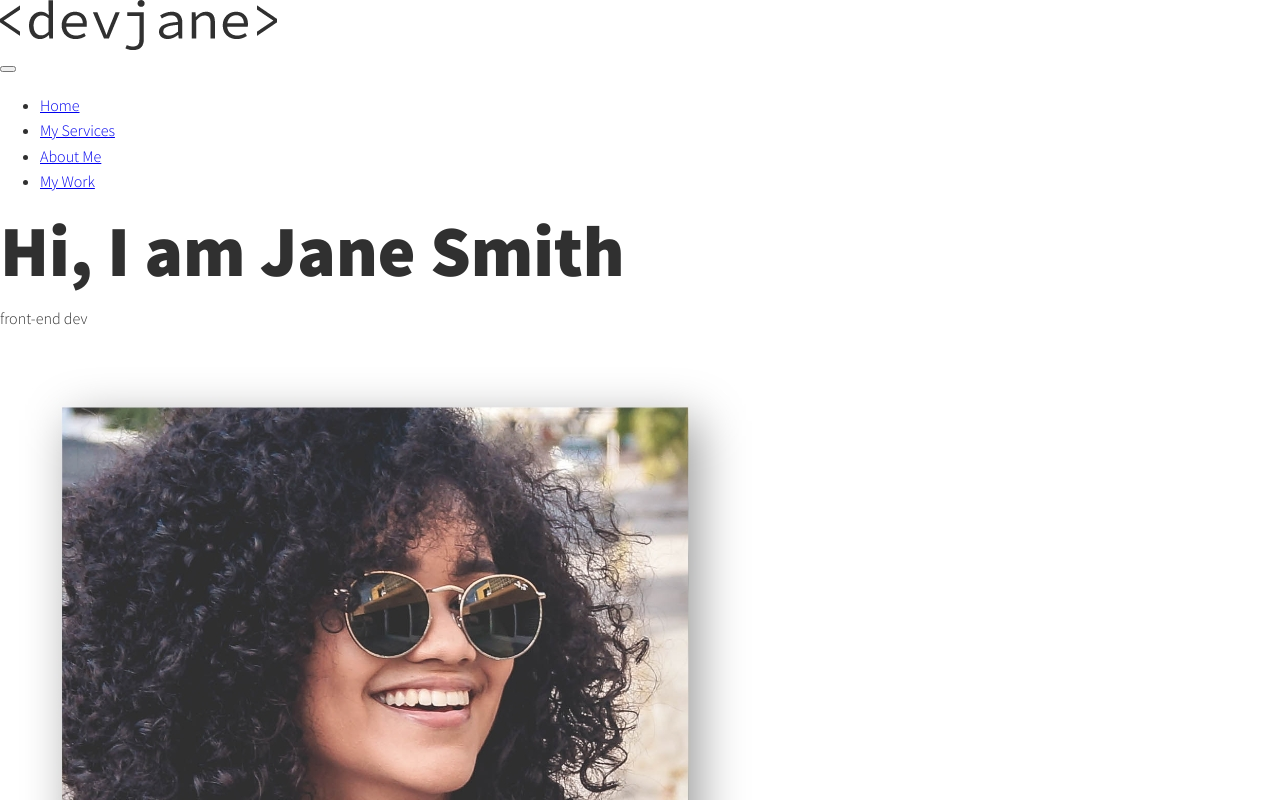
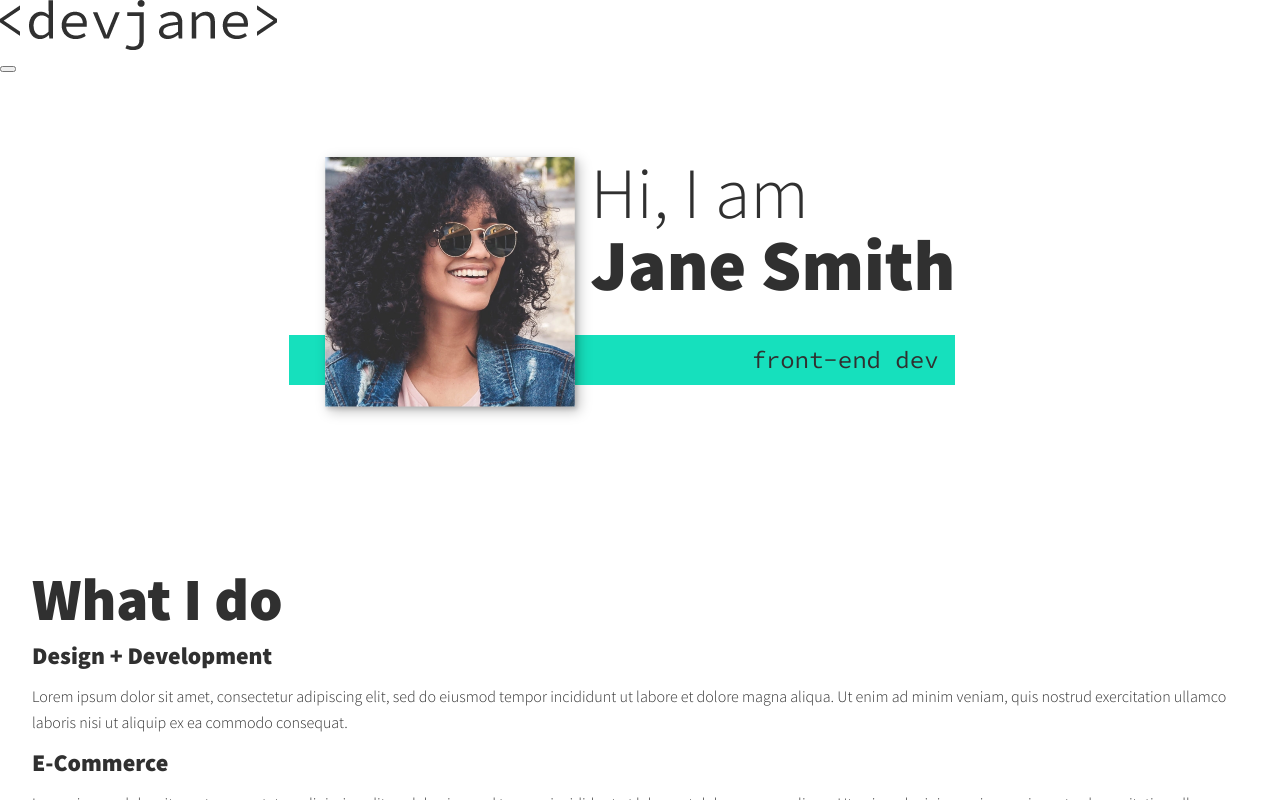
Before and after one commit to max172-hqt/personal-website-react, a React (Create React App) app: page / in a window 1280 px wide. Shown: the top 800 px of the page. Built offline with nearby package versions, Linux system fonts and the light colour scheme.

Commit message:
feat: Finish intro section

```diff
--- /dev/null
+++ b/src/assets/styles/intro.module.css
@@ -0,0 +1,36 @@
+.intro {
+  position: relative;
+}
+
+.img {
+  box-shadow: var(--bs);
+}
+
+@media (min-width: 600px) {
+  .intro {
+    display: grid;
+    grid-template-areas:
+      "img title"
+      "img subtitle";
+    grid-template-columns: min-content max-content;
+    grid-gap: 1em;
+    width: min-content;
+    margin: 0 auto;
+  }
+
+  .img {
+    grid-area: img;
+    min-width: 250px;
+    position: relative;
+  }
+
+  .subtitle {
+    align-self: start;
+    grid-column: -1 / 1;
+    grid-row: 2;
+    text-align: right;
+    position: relative;
+    left: -1.5em;
+    width: calc(100% + 1.5em);
+  }
+}
--- /dev/null
+++ b/src/assets/styles/nav.module.css
@@ -0,0 +1,3 @@
+.nav {
+  display: none;
+}
--- a/src/components/Header.tsx
+++ b/src/components/Header.tsx
@@ -1,4 +1,5 @@
-import Logo from '../assets/images/devjane.png'
+import Logo from '../assets/images/devjane.png';
+import styles from '../assets/styles/nav.module.css';
 
 export default function Header() {
   return (
@@ -8,7 +9,7 @@ export default function Header() {
         <button className="nav-toggle" aria-label="toggle navigation">
           <span className="hamburger"></span>
         </button>
-        <nav className="nav">
+        <nav className={styles.nav}>
           <ul className="nav__list">
             <li className="nav__item"><a href="#home">Home</a></li>
             <li className="nav__item"><a href="#services">My Services</a></li>
--- a/src/components/Introduction.tsx
+++ b/src/components/Introduction.tsx
@@ -1,15 +1,16 @@
-import DevJane from '../assets/images/dev-jane-01.jpg';
+import DevJane from '../assets/images/dev-jane-03.png';
+import styles from '../assets/styles/intro.module.css';
 
 export default function Introduction() {
   return (
-    <section className="intro" id="home">
+    <section className={styles.intro} id="home">
       <h1 className="section__title section__title--intro">
         Hi, I am <strong>Jane Smith</strong>
       </h1>
-      <p className="section__subtitle section__subtitle--intro">
+      <p className={`section__subtitle section__subtitle--intro ${styles.subtitle}`}>
         front-end dev
       </p>
-      <img src={DevJane} alt="Dev jane smiling" />
+      <img className={styles.img} src={DevJane} alt="Dev jane smiling" />
     </section>
   )
 }
--- a/src/index.css
+++ b/src/index.css
@@ -22,6 +22,9 @@
   --fs-h2: 2.25rem;
   --fs-h3: 1.25rem;
   --fs-body: 1rem;
+
+  --bs: 0.25em 0.25em 0.75em rgba(0,0,0,.25),
+        0.125em 0.125em 0.25em rgba(0,0,0,0.15);
 }
 
 @media (min-width: 800px) {
@@ -43,19 +46,54 @@ body {
   line-height: 1.6;
 }
 
+section {
+  padding: 5em 2em;
+}
+
 img {
   display: block;
   max-width: 100%;
 }
 
 /* Typography */
+
+strong {
+  font-weight: var(--fw-bold);
+}
+
 h1,
 h2,
 h3 {
   margin: 0;
-  line-height: 1.1;
+  line-height: 1;
 }
 
 h1 { font-size: var(--fs-h1); }
 h2 { font-size: var(--fs-h2); }
 h3 { font-size: var(--fs-h3); }
+
+.section__title {
+  /* em: Relative to font size */
+  margin-bottom: 0.25em;
+}
+
+.section__title--intro {
+  font-weight: var(--fw-reg);
+}
+
+.section__title--intro strong {
+  display: block;
+}
+
+.section__subtitle {
+  margin: 0;
+  font-size: var(--fs-h3);
+}
+
+.section__subtitle--intro,
+.section__subtitle--about {
+  background: var(--clr-accent);
+  font-family: var(--ff-secondary);
+  margin-bottom: 1em;
+  padding: 0.25em 0.7em;
+}
```
Also changed, not shown: src/assets/images/dev-jane-03.png (added), src/assets/styles/header.modules.css (deleted).
